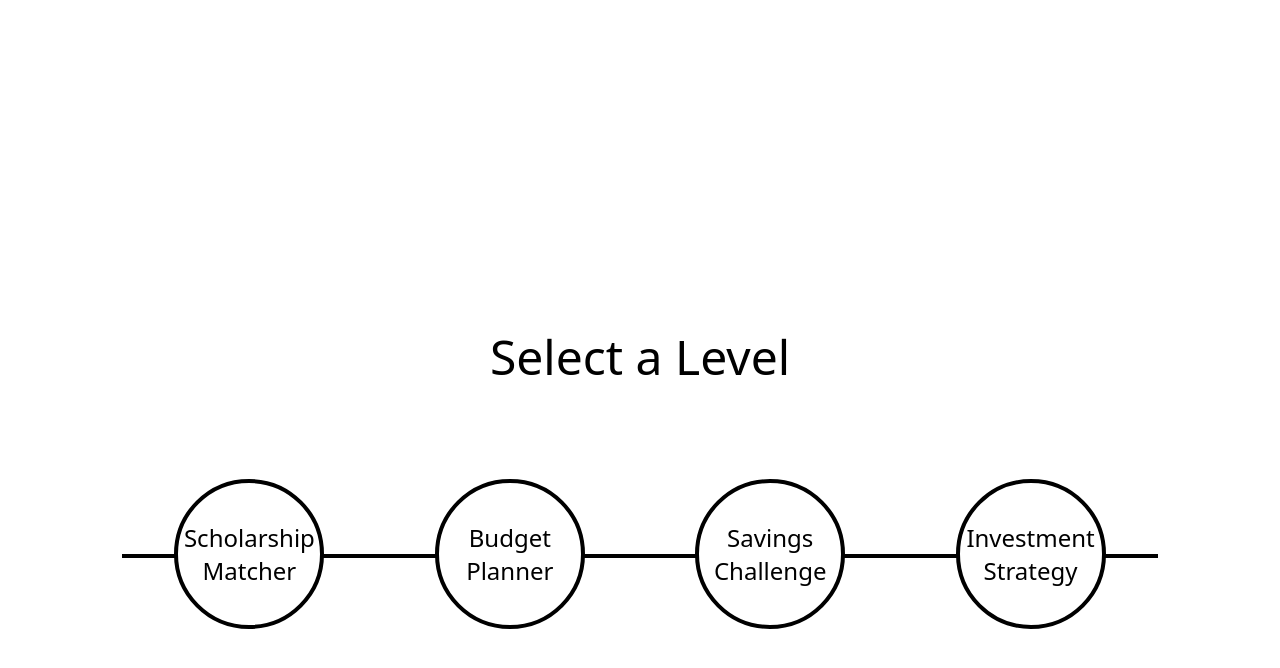
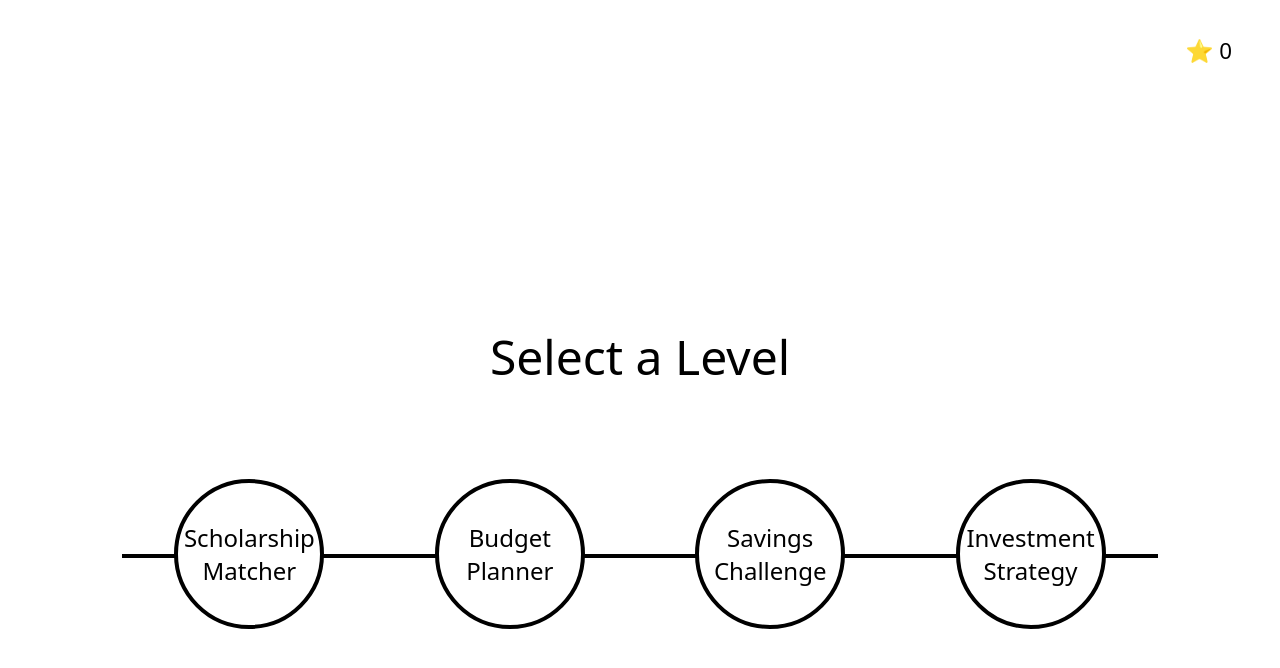
Before and after one commit to cse210-group10/cse210-group10-game, a React (Vite) app: page /map in a window 1280 px wide. Shown: the top 668 px of the page. Built offline with nearby package versions, Linux system fonts and the light colour scheme.

Commit message:
task 9 and half of 10, added stars to end screen and map page

```diff
--- a/src/App.tsx
+++ b/src/App.tsx
@@ -2,16 +2,19 @@ import { BrowserRouter, Routes, Route } from 'react-router-dom';
 import StartPage from './pages/StartPage';
 import MapPage from './pages/MapPage';
 import MinigamePage from './pages/MinigamePage';
+import { StarsProvider } from './pages/MapPage/Stars';
 import './App.css';
 
 function App() {
   return (
     <BrowserRouter>
+      <StarsProvider>
       <Routes>
         <Route path="/" element={<StartPage />} />
         <Route path="/map" element={<MapPage />} />
         <Route path="/minigame/:levelId" element={<MinigamePage />} />
       </Routes>
+      </StarsProvider>
     </BrowserRouter>
   );
 }
--- a/src/minigames/index.ts
+++ b/src/minigames/index.ts
@@ -1,11 +1,12 @@
-import React from 'react';
 import Minigame1, { metadata as meta1 } from './minigame1-scholarship';
 import Minigame2, { metadata as meta2 } from './minigame2-budgeting';
 import Minigame3, { metadata as meta3 } from './minigame3-saving';
 import Minigame4, { metadata as meta4 } from './minigame4-investing';
+import type { ComponentType } from "react";
+import type { MinigameProps } from "../types/Minigame";
 
 export interface MinigameConfig {
-  Component: React.FC;
+  Component: ComponentType<MinigameProps>;
   metadata: {
     title: string;
     description: string;
--- /dev/null
+++ b/src/minigames/minigame-end/index.tsx
@@ -0,0 +1,32 @@
+import React from 'react';
+import { useNavigate } from 'react-router-dom';
+import type { MinigameResult } from '../../types/Minigame';
+import { useStars } from '../../pages/MapPage/Stars';
+import './styles.css';
+
+const MinigameEnd: React.FC<MinigameResult> = ({
+  stars,
+}) => {
+  const navigate = useNavigate();
+  const { addStars } = useStars();
+  console.log(`Minigame completed with ${stars} stars!`);
+
+  const handleMinigameCompleteHelper = () => {
+    addStars(stars);
+    navigate('/map');
+  };
+
+  return (
+    <div className="end-page">
+      <h1 className="end-title">You have passed the level with {Number(stars)} stars!</h1>
+      <button
+        className="return-button"
+        onClick={handleMinigameCompleteHelper}
+      >
+        Return to Map
+      </button>
+    </div>
+  );
+};
+
+export default MinigameEnd;
--- a/src/minigames/minigame1-scholarship/index.tsx
+++ b/src/minigames/minigame1-scholarship/index.tsx
@@ -1,4 +1,5 @@
 import React from "react";
+import type { MinigameProps, MinigameResult } from "../../types/Minigame";
 import "./styles.css";
 
 export const metadata = {
@@ -8,13 +9,20 @@ export const metadata = {
   id: "level-1",
 };
 
-const Minigame1: React.FC = () => {
+const result: MinigameResult = {
+  stars: 1,
+}
+
+const Minigame1: React.FC<MinigameProps> = ({ onComplete }) => {
   return (
     <div className="minigame-level1-container">
       <h1 style={{ fontSize: "3rem", marginBottom: "2rem" }}>Hi! I'm Game 1</h1>
       <p style={{ fontSize: "1.5rem", color: "#666" }}>
         Scholarship Matcher Module Loaded ✓
       </p>
+      <button onClick={() => onComplete(result)}>
+        Placeholder Button
+      </button>
     </div>
   );
 };
--- a/src/minigames/minigame1-scholarship/styles.css
+++ b/src/minigames/minigame1-scholarship/styles.css
@@ -1,7 +1,7 @@
 .minigame-level1-container {
   background-color: #bbdefb; /* Blue 100 - More distinct */
-  width: 100%;
-  height: 100%;
+  width: 100vw;
+  height: 100vh;
 
   /* Reset Frame Styles - Full Screen Mode */
   border: none;
--- /dev/null
+++ b/src/pages/MapPage/Stars.tsx
@@ -0,0 +1,27 @@
+import type { StarsContextValue } from '../../types/Minigame';
+import React, { useState, useContext, createContext } from 'react';
+
+
+const StarsContext = createContext<StarsContextValue | undefined>(undefined);
+
+export const StarsProvider = ({ children }: { children: React.ReactNode }) => {
+  const [stars, setStars] = useState(0);
+
+  const addStars = (earned: number) => {
+    setStars(prev => prev + earned);
+  };
+
+  return (
+    <StarsContext.Provider value={{ stars, addStars }}>
+      {children}
+    </StarsContext.Provider>
+  );
+};
+
+export const useStars = () => {
+  const context = useContext(StarsContext);
+  if (!context) {
+    throw new Error("useStars must be used inside StarsProvider");
+  }
+  return context;
+};
--- a/src/pages/MapPage/index.tsx
+++ b/src/pages/MapPage/index.tsx
@@ -1,10 +1,11 @@
-import React, { useState } from 'react';
+import { useState } from 'react';
 import { useNavigate } from 'react-router-dom';
 import { MINIGAMES } from '../../minigames';
 import LevelModal from './LevelModal';
+import { useStars } from './Stars';
 import './styles.css';
 
-const MapPage: React.FC = () => {
+function MapPage() {
   const navigate = useNavigate();
   const [selectedLevelId, setSelectedLevelId] = useState<string | null>(null);
 
@@ -28,6 +29,9 @@ const MapPage: React.FC = () => {
 
   const selectedLevelConfig = selectedLevelId ? MINIGAMES[selectedLevelId]?.metadata : null;
 
+  const { stars } = useStars();
+  // stars update will be handled upon completion of minigame
+  // create minigame end scene with star results and it will update stars in map page accordingly
   return (
     <div className="map-page">
       <h1 className="map-title">Select a Level</h1>
@@ -47,15 +51,18 @@ const MapPage: React.FC = () => {
         </div>
       </div>
 
+      <div className="stars-container">
+        <span className="stars-label">⭐ {Number(stars) || 0}</span>
+      </div>
+
       {selectedLevelConfig && (
         <LevelModal
           level={selectedLevelConfig}
           onStart={handleStartLevel}
-          onClose={handleCloseModal}
-        />
+          onClose={handleCloseModal} />
       )}
     </div>
   );
-};
+}
 
 export default MapPage;
--- a/src/pages/MapPage/styles.css
+++ b/src/pages/MapPage/styles.css
@@ -60,3 +60,22 @@
   background-color: #000;
   color: white;
 }
+
+.stars-container {
+  position: absolute;
+  top: 0;
+  right: 0;
+  padding: 1.5rem;
+  background: transparent;
+  border: none;
+  z-index: 0;
+  display: flex;
+  flex-direction: row-reverse;
+}
+
+.stars-label {
+  color: #000;
+  padding: 0.6rem 1.5rem;
+  font-size: 1.4rem;
+  cursor: pointer;
+}
--- a/src/pages/MinigamePage/index.tsx
+++ b/src/pages/MinigamePage/index.tsx
@@ -1,9 +1,13 @@
-import React from 'react';
-import { useParams, useNavigate } from 'react-router-dom';
-import { MINIGAMES } from '../../minigames';
+import React, { useState } from "react";
+import { useParams, useNavigate } from "react-router-dom";
+import { MINIGAMES } from "../../minigames";
+import MinigameEnd from "../../minigames/minigame-end";
+import type { MinigameResult } from "../../types/Minigame";
+import { StarsProvider } from "../MapPage/Stars";
 import './styles.css';
 
 const MinigamePage: React.FC = () => {
+  const [result, setResult] = useState<MinigameResult | null>(null);
   const { levelId } = useParams<{ levelId: string }>();
   const navigate = useNavigate();
 
@@ -12,11 +16,22 @@ const MinigamePage: React.FC = () => {
     navigate('/map');
   };
 
+  const handleMinigameComplete = (result: MinigameResult) => {
+    console.log("Minigame result:", result);
+    setResult(result);
+  };
+
   // Dynamically load the correct minigame component from registry
   const minigameConfig = MINIGAMES[levelId!];
   const MinigameComponent = minigameConfig?.Component;
 
+  if (result) {
     return (
+      <MinigameEnd stars={result.stars} />
+    )
+  }
+  return (
+    <StarsProvider>
       <div className="minigame-page">
         <div className="minigame-header">
           <button className="back-button" onClick={handleBackToMap}>
@@ -26,12 +41,13 @@ const MinigamePage: React.FC = () => {
 
         <div className="minigame-content">
           {MinigameComponent ? (
-          <MinigameComponent />
+            <MinigameComponent onComplete={handleMinigameComplete} />
           ) : (
             <h1>Error: Minigame not found</h1>
           )}
         </div>
       </div>
+    </StarsProvider>
     );
 };
 
--- a/src/pages/MinigamePage/styles.css
+++ b/src/pages/MinigamePage/styles.css
@@ -35,8 +35,8 @@
 }
 
 .minigame-content {
-  width: 100%;
-  height: 100%;
+  width: 100vw;
+  height: 100vh;
   padding: 0;
   display: block; /* Let minigame handle layout */
 }
--- /dev/null
+++ b/src/types/Minigame.ts
@@ -0,0 +1,12 @@
+export interface MinigameResult {
+  stars: number;
+}
+
+export interface MinigameProps {
+  onComplete: (result: MinigameResult) => void;
+}
+
+export type StarsContextValue = {
+  stars: number;
+  addStars: (earned: number) => void;
+};
```
Also changed, not shown: src/minigames/minigame-end/styles.css (added). Lines whose indentation alone changed are shown as unchanged.
